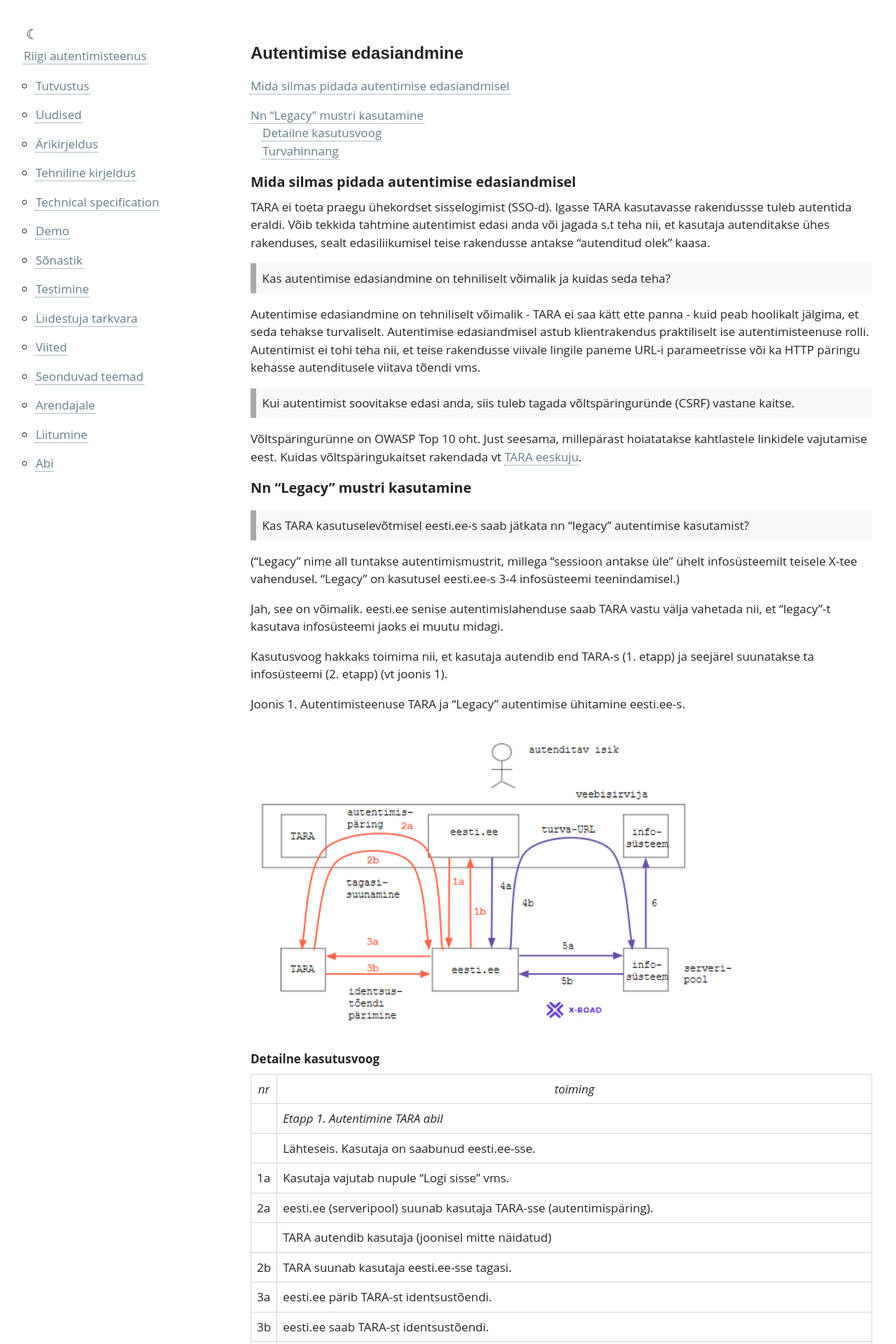
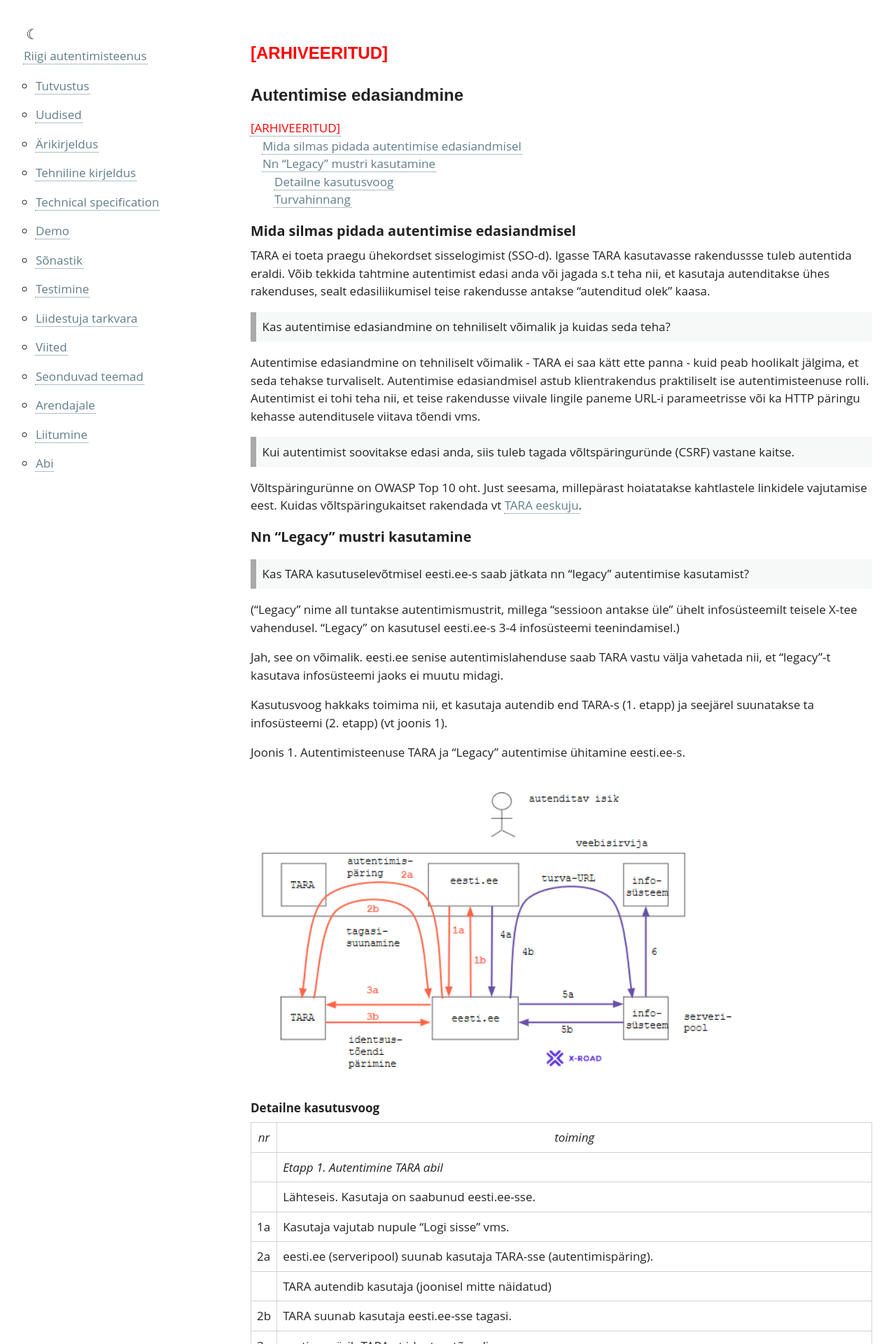
Before and after one commit to e-gov/TARA-Doku, a Jekyll site: the page built from Edasiandmine.md, in a window 1280 px wide. Shown: the top 1920 px of the page at 70% size. Built offline with Jekyll 4.4.1, drawn with Linux system fonts in a browser that asks for light colours; our own code applies the rules of GitHub Pages for plain Markdown files.

Commit message:
Update Edasiandmine.md

```diff
--- a/Edasiandmine.md
+++ b/Edasiandmine.md
@@ -1,7 +1,7 @@
 ---
 permalink: Edasiandmine
 ---
-
+# <span style="color:red">[ARHIVEERITUD]</span>
 # Autentimise edasiandmine
 {: .no_toc}
 
```
